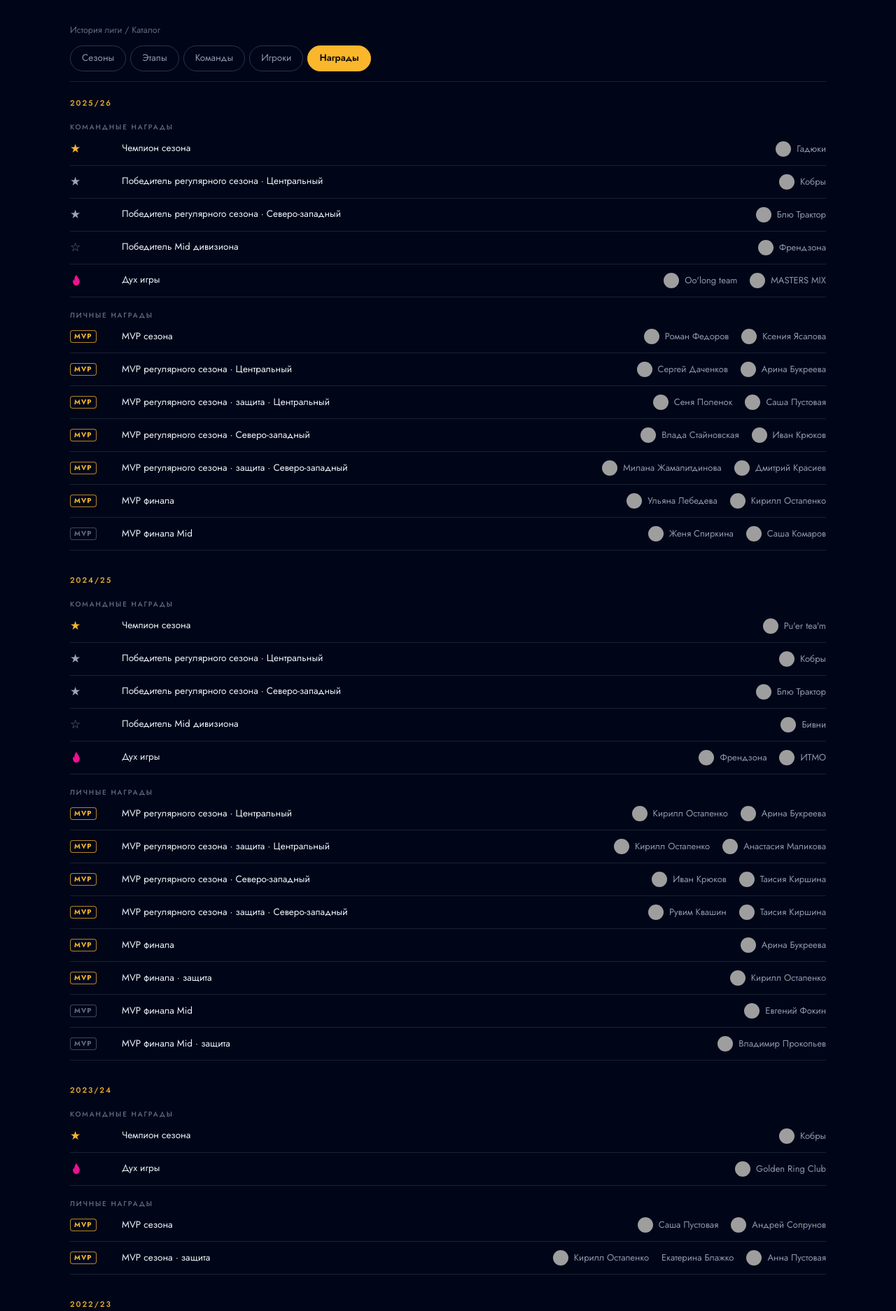
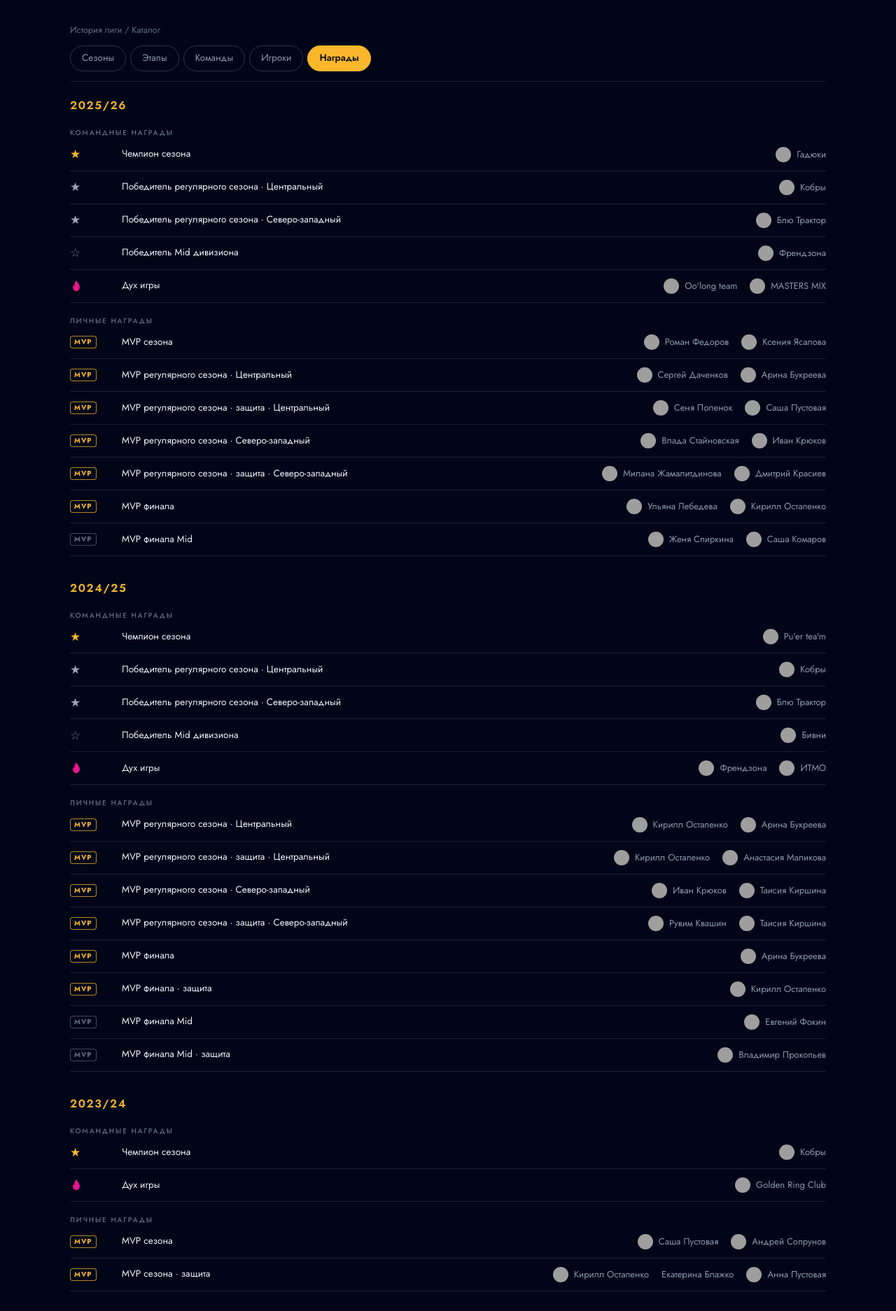
Before and after one commit to iaroslavexe/zpl-site, a FastAPI app: page /archive/awards in a window 1280 px wide. Shown: the part 58-1932 px from the top of the page at 70% size. Run offline with FastAPI, Linux system fonts and the light colour scheme; grey boxes are pictures that could not be loaded.

Commit message:
Награды: сезонные заголовки крупнее

```diff
--- a/app/static/css/pages.css
+++ b/app/static/css/pages.css
@@ -941,8 +941,8 @@
 /* Раздел «Награды» */
 .awards-season { margin-bottom: 34px; }
 .awards-season__title {
-  margin: 0 0 6px; font-size: 11px; letter-spacing: .18em;
-  text-transform: uppercase; color: var(--yellow); font-weight: 500;
+  margin: 0 0 10px; font-size: 16px; letter-spacing: .1em;
+  text-transform: uppercase; color: var(--yellow); font-weight: 600;
 }
 .awards-row {
   display: grid;
```
